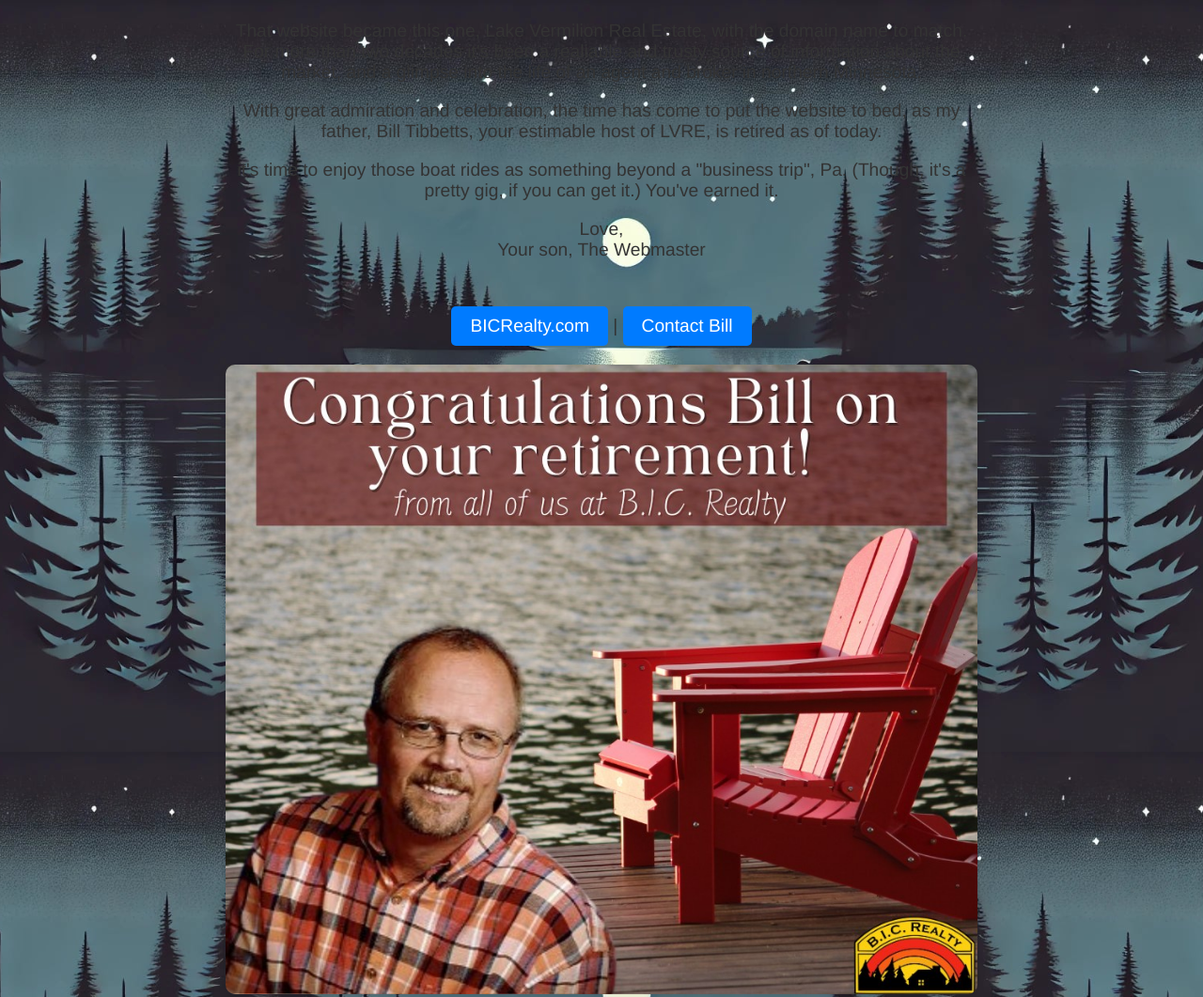
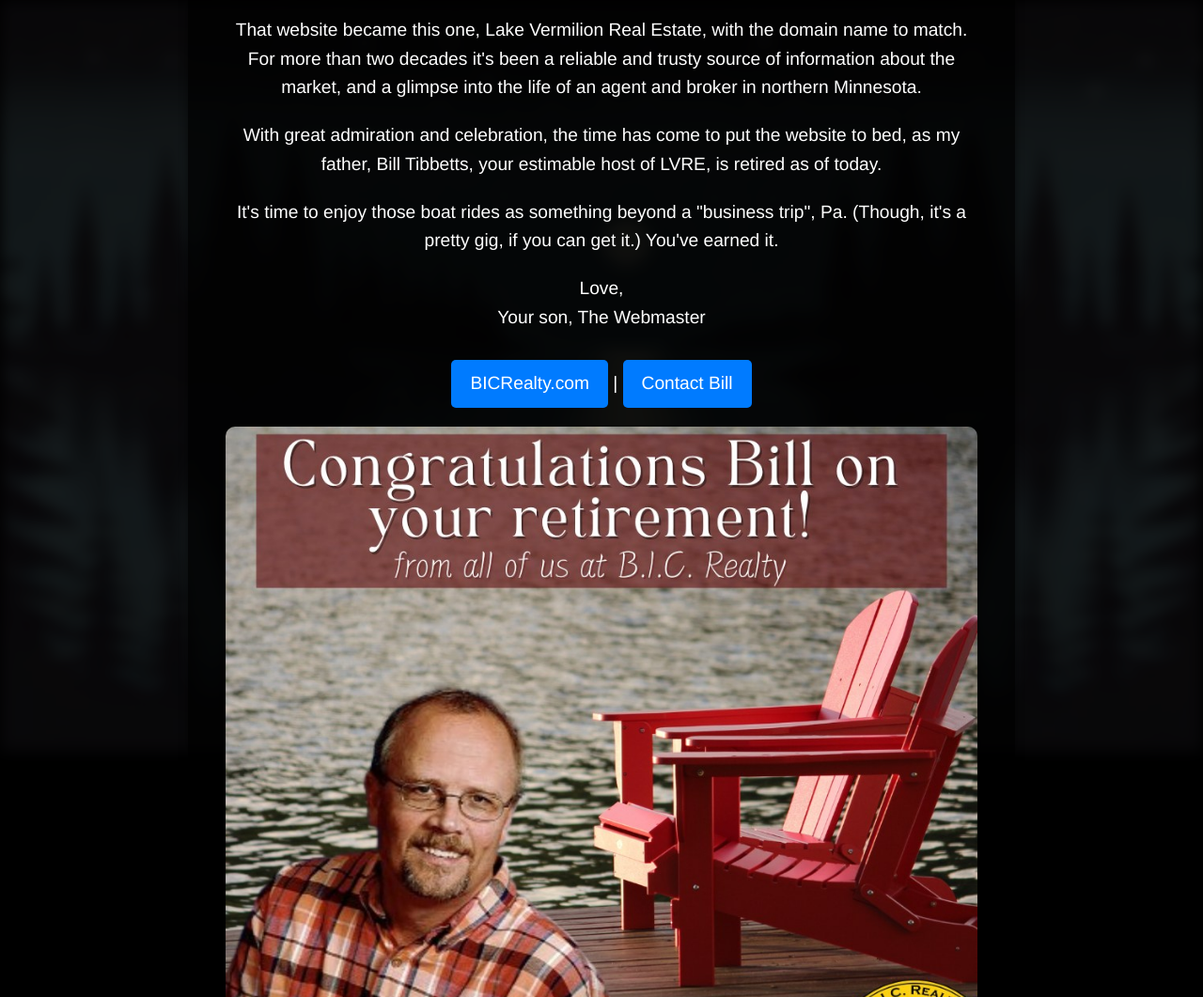
Before and after one commit to than/lakevermilionrealestate.com, a plain HTML site: page index.html in a window 1280 px wide. Shown: the top 1061 px of the page at 94% size. Drawn offline with Linux system fonts and the light colour scheme.

Commit message:
update background

```diff
--- a/index.html
+++ b/index.html
@@ -1,9 +1,9 @@
 <!DOCTYPE html>
 <html lang="en">
   <head>
-    <meta charset="UTF-8">
-    <meta http-equiv="X-UA-Compatible" content="IE=edge">
-    <meta name="viewport" content="width=device-width, initial-scale=1.0">
+    <meta charset="UTF-8" />
+    <meta http-equiv="X-UA-Compatible" content="IE=edge" />
+    <meta name="viewport" content="width=device-width, initial-scale=1.0" />
     <title>Lake Vermilion Real Estate - Celebrating Retirement</title>
     <style>
       body {
@@ -13,41 +13,63 @@
         height: 100vh;
         margin: 0;
         padding: 0;
-            height: 100vh;
-            background-image: url('bg.jpg');
+        font-family: Helvetica, sans-serif;
+        text-align: center;
+        background-color: #000;
+        color: #fff;
+      }
+      body::before {
+        content: "";
+        position: absolute;
+        top: 0;
+        left: 0;
+        width: 100%;
+        height: 100%;
+        background-image: url("bg.jpg");
         background-size: cover;
         background-position: center;
         background-repeat: no-repeat;
         background-attachment: fixed;
-            font-family: Helvetica, sans-serif;
-            text-align: center;
+        filter: blur(8px);
+        opacity: 0.2;
+        z-index: -1;
       }
       .container {
         max-width: 800px;
-            padding: 20px;
+        padding: 40px;
+        background-color: rgba(0, 0, 0, 0.7);
+        border-radius: 10px;
+        box-shadow: 0 4px 10px rgba(0, 0, 0, 0.5);
       }
       img {
         max-width: 100%;
         height: auto;
-            border-radius: 10px; /* Optional: Adds rounded corners to the image */
-            box-shadow: 0 4px 8px rgba(0,0,0,0.1); /* Optional: Adds a subtle shadow */
+        border-radius: 10px;
+        box-shadow: 0 4px 8px rgba(0, 0, 0, 0.3);
       }
       .message {
-            margin-top: 20px;
         font-size: 1.2em;
-            color: #333;
+        color: #fff;
+        line-height: 1.6;
+      }
+      h1 {
+        margin-bottom: 20px;
+      }
+      p {
+        margin-bottom: 20px;
       }
       a {
         display: inline-block;
-            margin-top: 30px;
+        margin-top: 10px;
         padding: 10px 20px;
-            background-color: #007BFF; /* Button color */
+        background-color: #007bff;
         color: #fff;
         text-decoration: none;
         border-radius: 5px;
+        transition: background-color 0.3s;
       }
       a:hover {
-            background-color: #0056b3; /* Button hover color */
+        background-color: #0056b3;
       }
     </style>
   </head>
@@ -56,14 +78,38 @@
       <div class="message">
         <h1>Congratulations, Bill!</h1>
         <p><i>A note from The Webmaster:</i></p>
-            <p>Twenty-two years ago, as a freshman in college, cheap and creative Christmas gifts were the order of the day. In a comically large box, a wrapped up a scrap of paper to give to my father.</p>
-            <p><tt>________________.com</tt>, it read. He'd only been in real estate for a couple of years, but as a child of the internet, it seemed obvious that a new website would complement his burgeoning career.</p>
-            <p>That website became this one, Lake Vermilion Real Estate, with the domain name to match. For more than two decades it's been a realiable and trusty source of information about the market, and a glimpse into the life of an agent and broker in northern Minnesota.</p>
-            <p>With great admiration and celebration, the time has come to put the website to bed, as my father, Bill Tibbetts, your estimable host of LVRE, is retired as of today.</p>
-            <p>it's time to enjoy those boat rides as something beyond a "business trip", Pa. (Though, it's a pretty gig, if you can get it.) You've earned it.</p>
-            <p>Love,<br/>Your son, The Webmaster</p>
-            <p><a href="https://www.bicrealty.com">BICRealty.com</a> | <a href="mailto:bill@lakevermilionrealestate.com">Contact Bill</a></p>
-            <img src="retired.jpg" alt="Celebrating Bill Tibbetts's Retirement">
+        <p>
+          Twenty-two years ago, as a freshman in college, cheap and creative
+          Christmas gifts were the order of the day. In a comically large box, a
+          wrapped up a scrap of paper to give to my father.
+        </p>
+        <p>
+          <tt>________________.com</tt>, it read. He'd only been in real estate
+          for a couple of years, but as a child of the internet, it seemed
+          obvious that a new website would complement his burgeoning career.
+        </p>
+        <p>
+          That website became this one, Lake Vermilion Real Estate, with the
+          domain name to match. For more than two decades it's been a reliable
+          and trusty source of information about the market, and a glimpse into
+          the life of an agent and broker in northern Minnesota.
+        </p>
+        <p>
+          With great admiration and celebration, the time has come to put the
+          website to bed, as my father, Bill Tibbetts, your estimable host of
+          LVRE, is retired as of today.
+        </p>
+        <p>
+          It's time to enjoy those boat rides as something beyond a "business
+          trip", Pa. (Though, it's a pretty gig, if you can get it.) You've
+          earned it.
+        </p>
+        <p>Love,<br />Your son, The Webmaster</p>
+        <p>
+          <a href="https://www.bicrealty.com">BICRealty.com</a> |
+          <a href="mailto:bill@lakevermilionrealestate.com">Contact Bill</a>
+        </p>
+        <img src="retired.jpg" alt="Celebrating Bill Tibbetts's Retirement" />
       </div>
     </div>
   </body>
```
Lines whose indentation alone changed are shown as unchanged.
